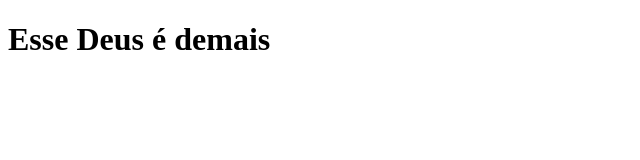
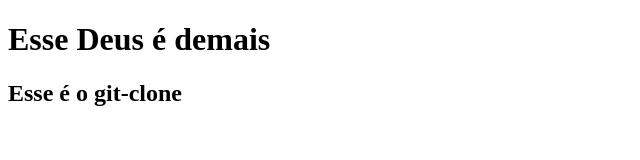
Before and after one commit to MarcusDevinicius/javascript-git, a plain HTML site: page index.html in a window 1280 px wide. Shown: the whole page, without its empty margins (0-640 px from the left). Drawn offline with Linux system fonts and the light colour scheme.

Commit message:
h2 no index.html

```diff
--- a/index.html
+++ b/index.html
@@ -7,5 +7,6 @@
 </head>
 <body>
     <h1>Esse Deus é demais</h1>
+    <h2>Esse é o git-clone</h2>
 </body>
 </html>
```
